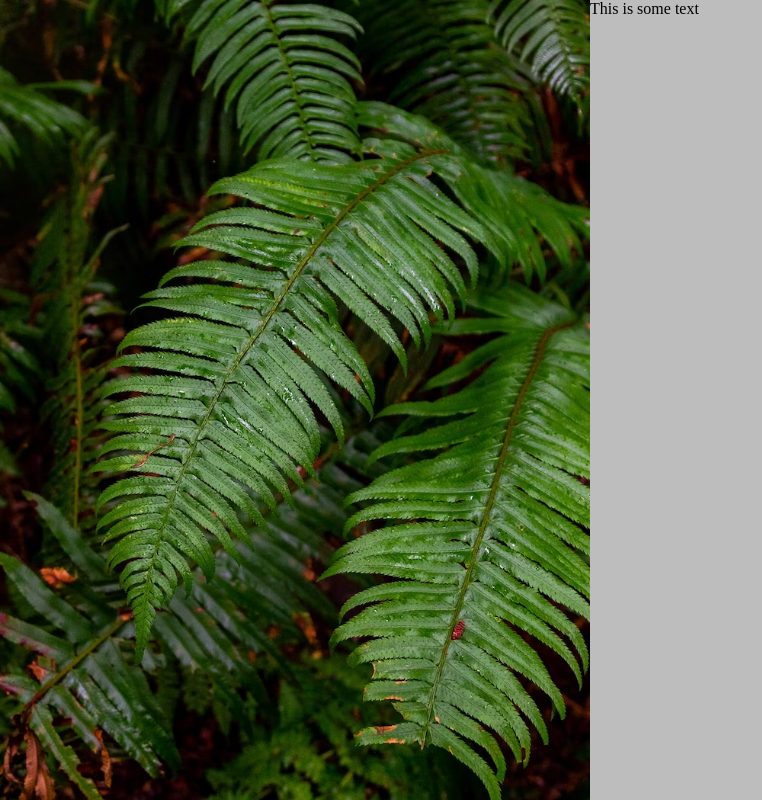
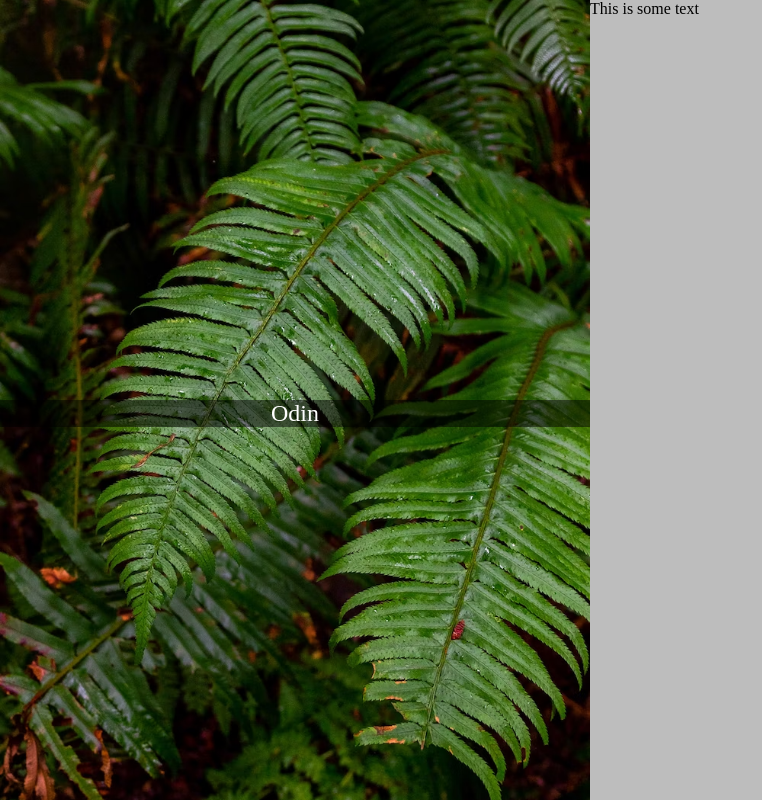
Before and after one commit to Alope19/Sign-up, a plain HTML site: page index.html in a window 1280 px wide. Shown: the whole page, without its empty margins (0-762 px from the left). Drawn offline with Linux system fonts and the light colour scheme.

Commit message:
added simple title card to image

```diff
--- a/index.html
+++ b/index.html
@@ -8,7 +8,10 @@
 </head>
 <body>
     <div class="image-container">
-        <div class="image"></div>
+        <div class="image">
+            <div class="card-heading">Odin
+            </div>
+        </div>
     </div>
     <div class="form-container">
         <div>This is some text</div>
--- a/styles.css
+++ b/styles.css
@@ -24,3 +24,11 @@ body{
     width: 500px;
     background-color: rgb(189, 189, 189);
 }
+.card-heading{
+    position: relative;
+    top: 50%;
+    text-align: center;
+    background: rgba(0, 0, 0, .5);
+    color: WHITE;
+    font-size: 1.5rem;
+}
```
Also changed, not shown: images/odin-lined.png (added).
